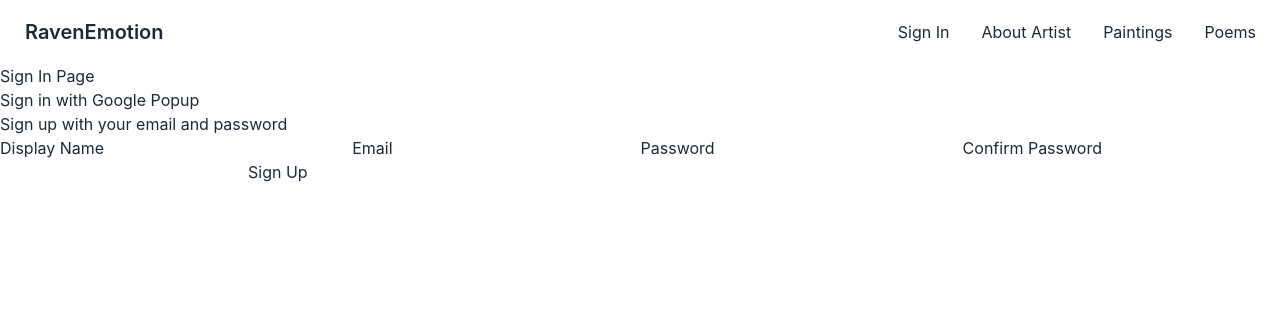
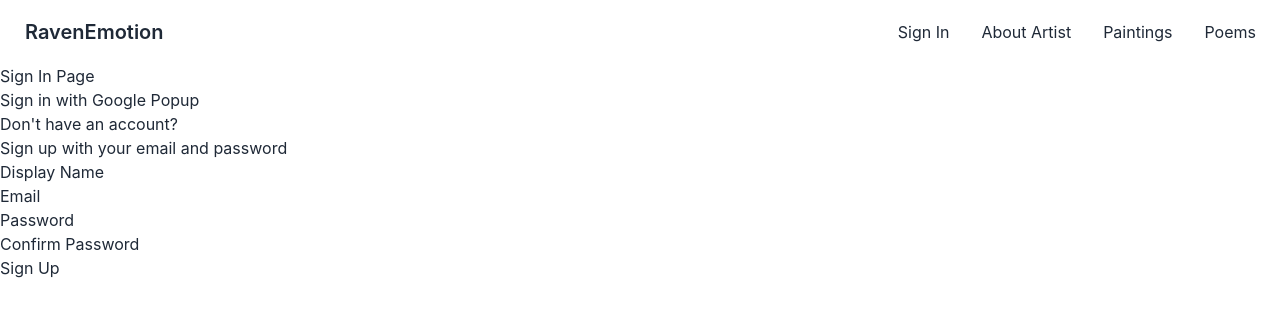
Before and after one commit to johnlundy94/raven, a React (Create React App) app: page /sign-in in a window 1280 px wide. Shown: the top 316 px of the page. Built offline with nearby package versions, Linux system fonts and the light colour scheme.

Commit message:
Worked on styiling the SignUp form

```diff
--- /dev/null
+++ b/src/components/FormInput/FormInput.jsx
@@ -0,0 +1,12 @@
+import React from "react";
+
+const FormInput = ({ label, ...otherProps }) => {
+  return (
+    <div>
+      <label>{label}</label>
+      <input {...otherProps} />
+    </div>
+  );
+};
+
+export default FormInput;
--- a/src/components/SignUp/SignUp.jsx
+++ b/src/components/SignUp/SignUp.jsx
@@ -1,4 +1,7 @@
 import { useState } from "react";
+
+import FormInput from "../FormInput/FormInput";
+
 import {
   createAuthUserWithEmailAndPassword,
   createUserDocumentFromAuth,
@@ -53,34 +56,35 @@
 
   return (
     <div>
-      <h1>Sign up with your email and password</h1>
+      <h2>Don't have an account?</h2>
+      <span>Sign up with your email and password</span>
       <form onSubmit={handleSubmit}>
-        <label htmlFor="">Display Name</label>
-        <input
+        <FormInput
+          label="Display Name"
           type="text"
           required
           onChange={handleChange}
           name="displayName"
           value={displayName}
         />
-        <label htmlFor="">Email</label>
-        <input
+        <FormInput
+          label="Email"
           type="email"
           required
           onChange={handleChange}
           name="email"
           value={email}
         />
-        <label htmlFor="">Password</label>
-        <input
+        <FormInput
+          label="Password"
           type="password"
           required
           onChange={handleChange}
           name="password"
           value={password}
         />
-        <label htmlFor="">Confirm Password</label>
-        <input
+        <FormInput
+          label="Confirm Password"
           type="password"
           required
           onChange={handleChange}
```
